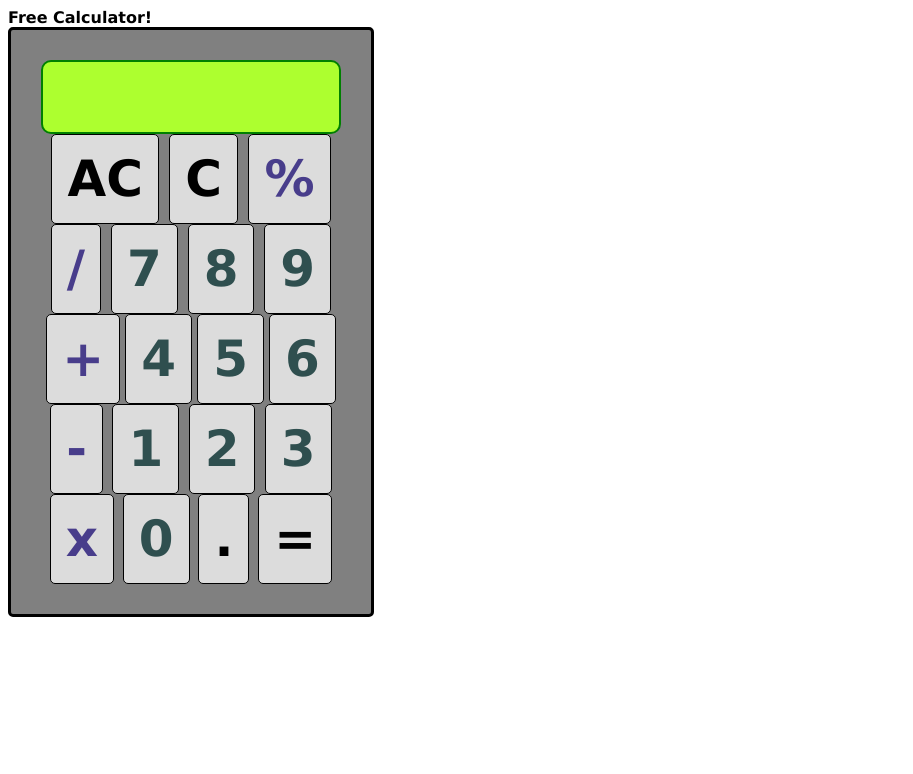
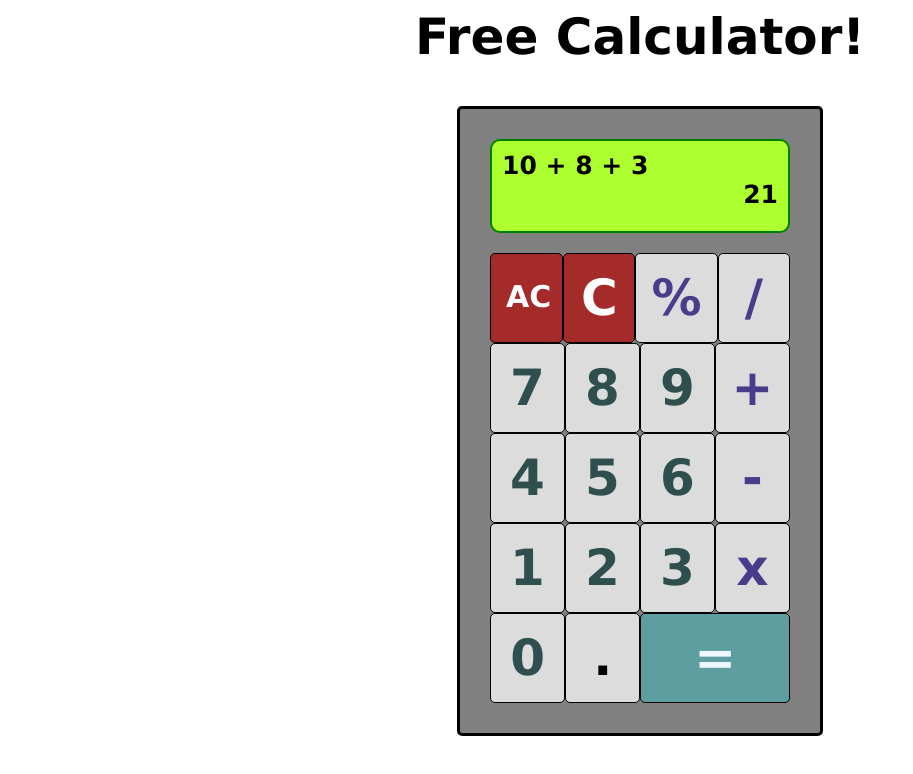
Before and after one commit to AllwinLuki/Calculator, a plain HTML site: page index.html in a window 1280 px wide. Shown: the whole page, without its empty margins (0-913 px from the left). Drawn offline with Linux system fonts and the light colour scheme.

Commit message:
finished css

```diff
--- a/index.html
+++ b/index.html
@@ -7,10 +7,12 @@
         <link rel="stylesheet" href="./style.css">
     </head>
 <body>
-    <div>Free Calculator!</div>
+    <div class="title">Free Calculator!</div>
     <div class="calculator">
         <div class="display">
-
+            <div class="input">10 + 8 + 3</div>
+            <div></div>
+            <div class="result">21</div>
         </div>
         <div class="numpad">
             <div class="AC-but">AC</div>
--- a/style.css
+++ b/style.css
@@ -1,6 +1,18 @@
 *{
     font-family: Verdana, Geneva, Tahoma, sans-serif;
     font-weight: bold;
+}
+
+body{
+    display: flex;
+    flex-direction: column;
+    align-items: center;
+    gap: 40px;
+    justify-content: center;
+}
+
+.title{
+    font-size: 50px;
 }
 
 .calculator{
@@ -18,7 +30,12 @@
     border: 2px solid green;
     border-radius: 10px;
     background-color: greenyellow;
-    min-height: 70px;
+    height: 80px;
+    margin-bottom: 20px;
+    padding-top: 10px;
+    padding-left: 10px;
+    padding-right: 10px;
+    font-size: 25px;
 }
 
 .calculator{
@@ -35,6 +52,12 @@
     border-radius: 5px;
     background-color: gainsboro;
     padding: 15px;
+    flex: 1 0 40px;
+    text-align: center;
+}
+
+.numpad > div:hover{
+    filter: brightness(0.8);
 }
 
 .number{
@@ -44,3 +67,26 @@
 .operator{
     color:darkslateblue;
 }
+
+.numpad > .AC-but{
+    width: 41px;
+    font-size: 30px;
+    text-align: center;
+    padding-top: 25px;
+
+}
+
+.numpad > .AC-but, .numpad > .C-but{
+    background-color: brown;
+    color: white;
+}
+
+.numpad > .equal-but{
+    background-color:cadetblue;
+    color: aliceblue;
+    flex: 25 0 40px;
+}
+
+.result{
+    text-align: right;
+}
```
